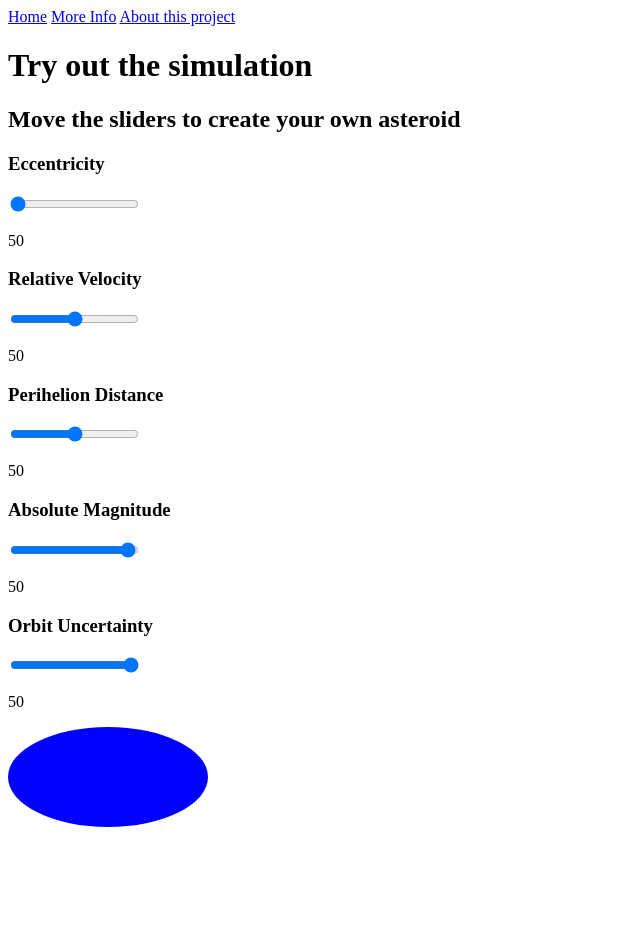
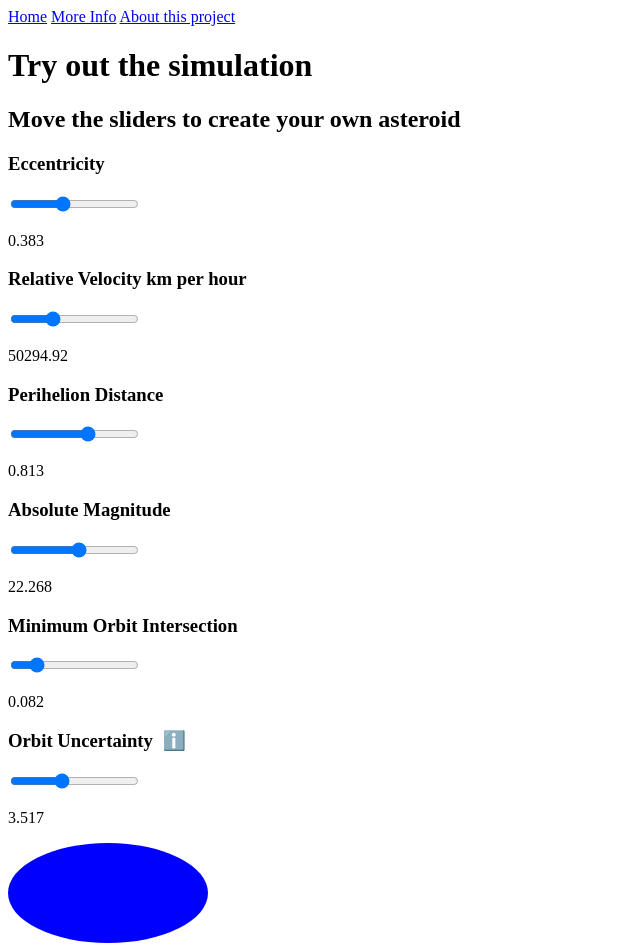
Before and after one commit to nsaadat01/ecs-171-project, a Python web app: template flask_ml_gui/templates/simulation_page/index.html in a window 1280 px wide. Shown: the whole page, without its empty margins (0-640 px from the left). Before the commit the page ends 827 px from the top, so only its background shows below. Run offline with Jinja, Linux system fonts and the light colour scheme; the template is opened without the code that fills it, so the values that code supplies are empty.

Commit message:
added extra feature, and started implementing info

```diff
--- a/flask_ml_gui/templates/simulation_page/index.html
+++ b/flask_ml_gui/templates/simulation_page/index.html
@@ -17,33 +17,42 @@
     <h2>Move the sliders to create your own asteroid</h2>
     <h3>Eccentricity</h3>
     <div class="slidecontainer" id="EccentricitySlider">
-        <input type="range" min="0.008" max="0.96" value="0.05" oninput="updateOvalAndValue('Eccentricity', this.value)" id="Eccentricity" name="Eccentricity">
-        <p id="rangeValueEccentricity">50</p>
+        <input type="range" min="0.008" max="0.96" step="0.01" value="0.383" oninput="updateOvalAndValue('Eccentricity', this.value)" id="Eccentricity" name="Eccentricity">
+        <p id="rangeValueEccentricity">0.383</p>
     </div>
 
-    <h3>Relative Velocity</h3>
+    <h3>Relative Velocity km per hour</h3>
     <div class="slidecontainer" id="RelativeVelocitySlider">
-        <input type="range" min="0" max="100" value="50" oninput="updateRangeValue('RelativeVelocity', this.value)" id="RelativeVelocity" name="RelativeVelocity">
-        <p id="rangeValueRelativeVelocity">50</p>
+        <input type="range" min="1207.815" step="1000" max="160681.488" value="50294.92" oninput="updateRangeValue('RelativeVelocity', this.value)" id="RelativeVelocity" name="RelativeVelocity">
+        <p id="rangeValueRelativeVelocity">50294.92</p>
     </div>
 
     <h3>Perihelion Distance</h3>
     <div class="slidecontainer" id="PerihelionDistanceSlider">
-        <input type="range" min="0" max="100" value="50" oninput="updateRangeValue('PerihelionDistance', this.value)" id="PerihelionDistance" name="PerihelionDistance">
-        <p id="rangeValuePerihelionDistance">50</p>
+        <input type="range" min="0.081" max="1.3" value="0.813" step="0.05" oninput="updateRangeValue('PerihelionDistance', this.value)" id="PerihelionDistance" name="PerihelionDistance">
+        <p id="rangeValuePerihelionDistance">0.813</p>
     </div>
 
     <h3>Absolute Magnitude</h3>
     <div class="slidecontainer" id="AbsoluteMagnitudeSlider">
-        <input type="range" min="11.6" max="32.1" value="50" oninput="updateRangeValue('AbsoluteMagnitude', this.value)" id="AbsoluteMagnitude" name="AbsoluteMagnitude">
-        <p id="rangeValueAbsoluteMagnitude">50</p>
+        <input type="range" min="11.6" max="32.1" value="22.268" oninput="updateRangeValue('AbsoluteMagnitude', this.value)" id="AbsoluteMagnitude" name="AbsoluteMagnitude">
+        <p id="rangeValueAbsoluteMagnitude">22.268</p>
     </div>
 
-    <h3>Orbit Uncertainty</h3>
+    <h3>Minimum Orbit Intersection</h3>
+    <div class="slidecontainer" id="MinimumOrbitIntersectionSlider">
+        <input type="range" min="0" max="0.478" value="0.082" step="0.01" oninput="console.log('Updating MinimumOrbitIntersection slider'); updateRangeValue('MinimumOrbitIntersection', this.value)" id="MinimumOrbitIntersection" name="MinimumOrbitIntersection">
+        <p id="rangeValueMinimumOrbitIntersection">0.082</p>
+    </div>
+
+    <h3>Orbit Uncertainty <span class="info-icon-orbit-uncertainty" title="Information">ℹ️</span></h3>
     <div class="slidecontainer" id="OrbitUncertainitySlider">
-        <input type="range" min="0" max="9" value="50" oninput="updateRangeValue('OrbitUncertainity', this.value)" id="OrbitUncertainity" name="OrbitUncertainity">
-        <p id="rangeValueOrbitUncertainity">50</p>
+        <input type="range" min="0" max="9" value="3.517" step="0.1" oninput="updateRangeValue('OrbitUncertainity', this.value)" id="OrbitUncertainity" name="OrbitUncertainity">
+        <p id="rangeValueOrbitUncertainity">3.517</p>
     </div>
+
+
+
     <div id="oval"></div>
 
   </body>
--- a/flask_ml_gui/templates/simulation_page/main.js
+++ b/flask_ml_gui/templates/simulation_page/main.js
@@ -8,8 +8,8 @@ function updateOvalSize(eccentricity) {
     var diameter = 200; // Initial diameter
 
     // Adjust diameter based on eccentricity
-    var width = diameter * (1 + eccentricity / 100);
-    var height = diameter * (1 - eccentricity / 100);
+    var width = diameter * (1 + (eccentricity * 20) / 100);
+    var height = diameter * (1 - (eccentricity * 20) / 100);
 
     // Set new dimensions
     oval.style.width = width + 'px';
@@ -19,5 +19,7 @@ function updateOvalSize(eccentricity) {
 
 
 function updateRangeValue(id, value) {
+    console.log("Slider ID:", id);
+    console.log("Slider Value:", value);
     document.getElementById('rangeValue' + id).innerText = value;
 }
--- a/flask_ml_gui/templates/simulation_page/styles.css
+++ b/flask_ml_gui/templates/simulation_page/styles.css
@@ -4,3 +4,19 @@
     background-color: blue; /* Color of the oval */
     border-radius: 50%; /* Makes it a circle */
   }
+
+  .info-icon-orbit-uncertainty {
+    display: inline-block;
+    cursor: pointer;
+    margin-left: 5px; /* Adjust spacing as needed */
+}
+
+.info-icon-orbit-uncertainty:hover::after {
+    content: "This represents the uncertainty in the orbit. The larger the value, the greater the uncertainty.";
+    position: absolute;
+    background-color: rgba(0, 0, 0, 0.8);
+    color: white;
+    padding: 5px;
+    border-radius: 5px;
+    z-index: 1;
+}
```
